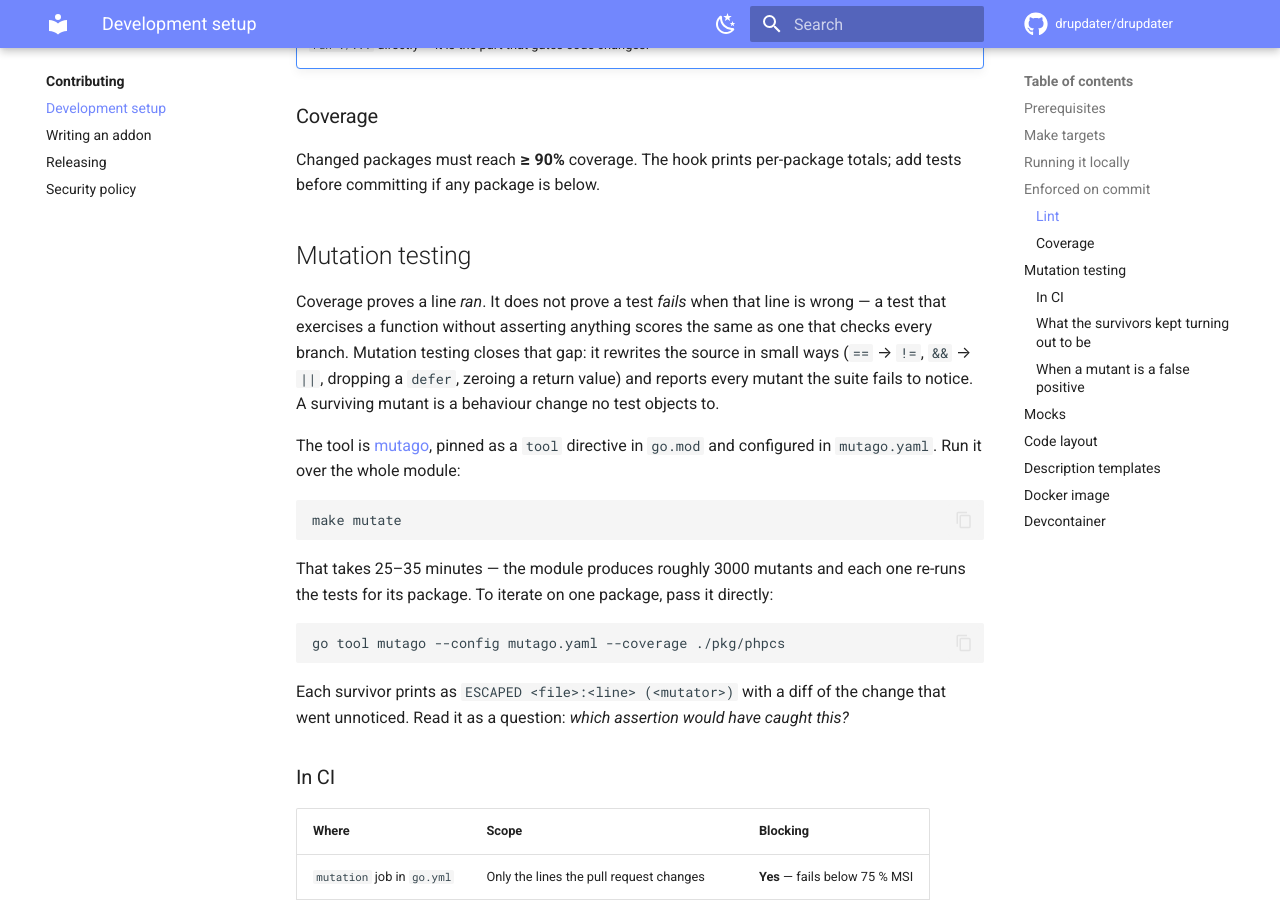
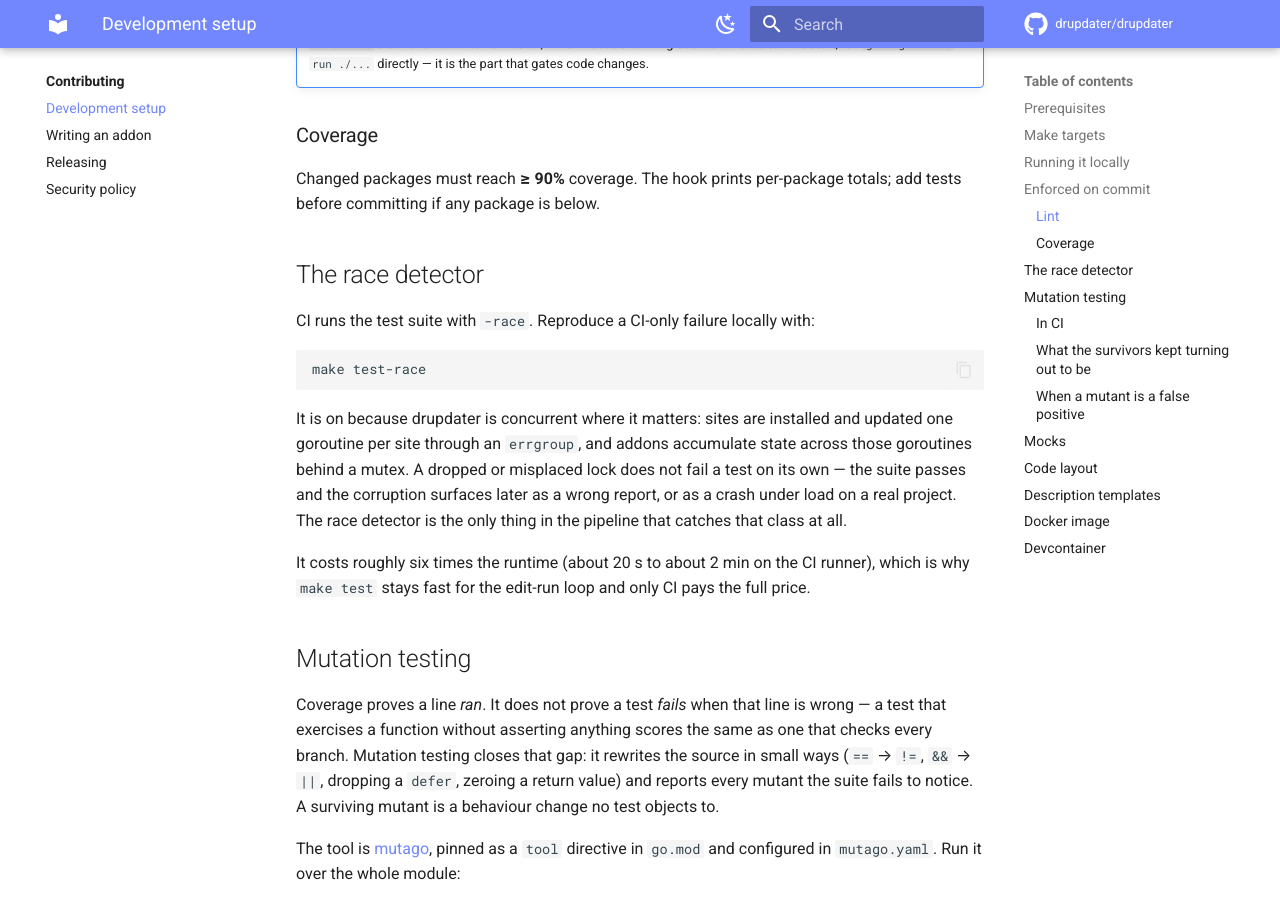
Before and after one commit to drupdater/drupdater, an MkDocs documentation site: the page built from docs/contributing/development.md, in a window 1280 px wide and 900 px high, scrolled down 2020 px. Built offline with MkDocs 1.6.1 and Material for MkDocs 9.7.7, drawn with Linux system fonts in a browser that asks for light colours; comment, search, counter and statistics services are not loaded; some of the changed text lies outside the part shown.

Commit message:
ci: run the test suite under the race detector
drupdater is concurrent where it matters: StartUpdate installs and updates
sites one goroutine per site through an errgroup, and addons accumulate
state across those goroutines behind a mutex. A dropped or misplaced lock
produces no test failure on its own -- the suite passes, and the corruption
surfaces later as a wrong run report, or as a crash under load on a real
project with several sites.

Nothing in the pipeline caught that class. This is what found it: mutation
testing turns `defer r.mu.Unlock()` in the redactor into an immediate
unlock, leaving the map writes unsynchronised, and that mutant survives the
whole suite. It dies as soon as -race is on. The test that should catch it
already exists; the suite simply was not looking.

The suite is clean under -race today, so this adds a gate rather than
fixing a live bug.

Cost is about six times the runtime -- roughly 20 s to 2 min on a cold
cache. That is why `make test` stays fast for the edit-run loop and gains a
separate `make test-race` for reproducing a CI-only failure locally, rather
than every local run paying for it.

Co-Authored-By: Claude Opus 5 <noreply@anthropic.com>
Claude-Session: https://claude.ai/code/session_01EVzEKAHHatNqVLvhs9vLhx

````diff
--- a/docs/contributing/development.md
+++ b/docs/contributing/development.md
@@ -17,6 +17,7 @@ make build
 ```bash
 make build          # build the binary (injects the version via -ldflags)
 make test           # go test -v ./...
+make test-race      # go test -race ./... (what CI runs)
 make mutate         # mutation testing over the whole module (mutago)
 make lint           # golangci-lint + hadolint on the Dockerfile
 make fmt            # go fmt ./...
@@ -101,6 +102,23 @@ get past it — fix the code.
 
 Changed packages must reach **≥ 90%** coverage. The hook prints per-package totals; add
 tests before committing if any package is below.
+
+## The race detector
+
+CI runs the test suite with `-race`. Reproduce a CI-only failure locally with:
+
+```bash
+make test-race
+```
+
+It is on because drupdater is concurrent where it matters: sites are installed and updated one
+goroutine per site through an `errgroup`, and addons accumulate state across those goroutines
+behind a mutex. A dropped or misplaced lock does not fail a test on its own — the suite passes
+and the corruption surfaces later as a wrong report, or as a crash under load on a real
+project. The race detector is the only thing in the pipeline that catches that class at all.
+
+It costs roughly six times the runtime (about 20 s to about 2 min on the CI runner), which is
+why `make test` stays fast for the edit-run loop and only CI pays the full price.
 
 ## Mutation testing
 
````
Also changed, not shown: CLAUDE.md (+1 -0 lines), 2 other files.
